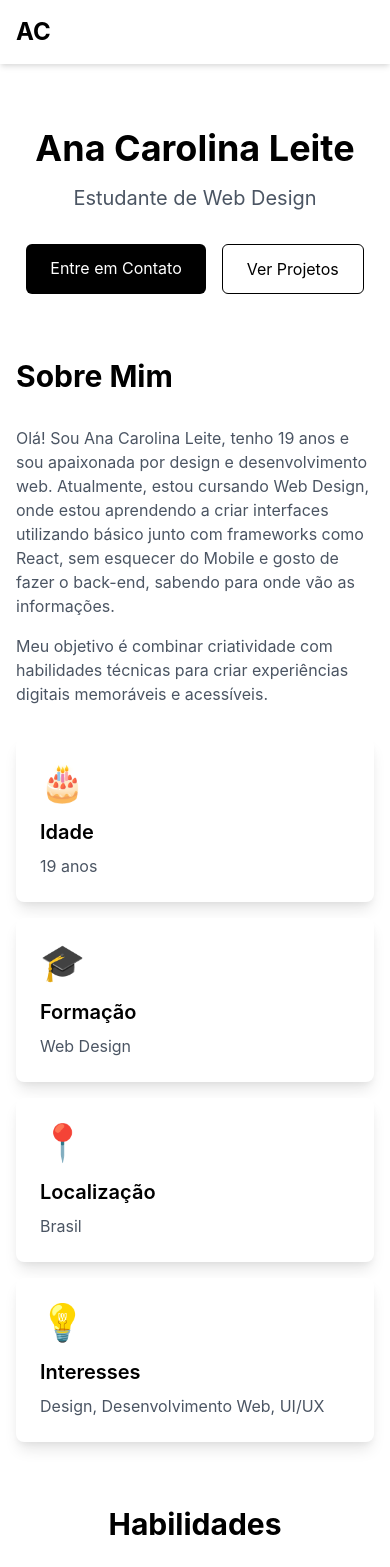
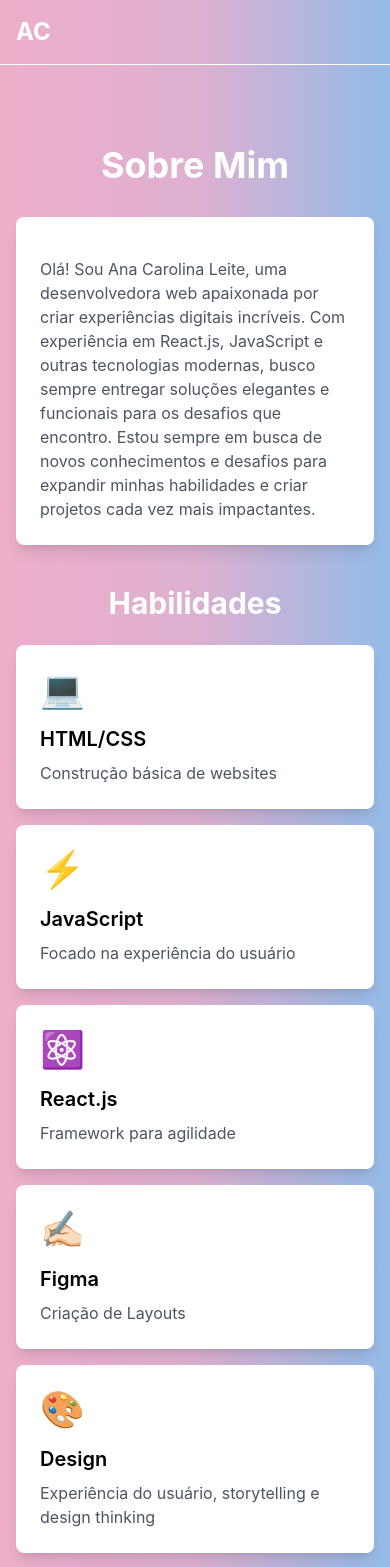
Before and after one commit to Ana-web-ui/Portif-lio, a React (Create React App) app: page / in a window 390 px wide. Shown: the top 1567 px of the page. Built offline with nearby package versions, Linux system fonts and the light colour scheme; the HTML template or start-up script is replaced by a standard one.

Commit message:
criando o gradient, arrumando a Screen About

```diff
--- a/src/App.jsx
+++ b/src/App.jsx
@@ -1,18 +1,29 @@
 import React from 'react';
-import { BrowserRouter, Routes, Route } from 'react-router-dom';
+import { BrowserRouter as Router, Routes, Route } from 'react-router-dom';
+import Header from './components/Header/Header';
+import Footer from './components/Footer/Footer';
 import About from './Screens/About';
+import Contact from './Screens/Contact';
 import Project from './Screens/Project';
-import Contact from './Screens/Contact';
+import GradientBackground from './components/GradientBackground/GradientBackground';
 
-const App = () => {
+function App() {
   return (
-    <BrowserRouter>
-      <Routes>
-        <Route path="/" element={<About />} />
-        <Route path="/projects" element={<Project />} />
-        <Route path="/contact" element={<Contact />} />
-      </Routes>
-    </BrowserRouter>
+    <Router>
+      <GradientBackground>
+        <div className="flex flex-col min-h-screen">
+          <Header />
+          <main className="flex-grow">
+            <Routes>
+              <Route path="/" element={<About />} />
+              <Route path="/contact" element={<Contact />} />
+              <Route path="/project" element={<Project />} />
+            </Routes>
+          </main>
+          <Footer />
+        </div>
+      </GradientBackground>
+    </Router>
   );
 }
 
--- a/src/Screens/About.jsx
+++ b/src/Screens/About.jsx
@@ -1,138 +1,99 @@
 import React from 'react';
 import Card from '../components/Card/Card';
-import Header from '../components/Header/Header';
-import Footer from '../components/Footer/Footer';
 
 const About = () => {
   return (
-    <div className="min-h-screen bg-white">
-      <Header />
+    <div className="min-h-screen bg-gradient-to-r from-[#EEAECA] via-[#DEB0D0] via-[#C9B3D7] via-[#B0B7E0] to-[#94BBE9] py-16">
+      <div className="container mx-auto px-4">
+        <div className="max-w-3xl mx-auto">
+          <h1 className="text-4xl font-bold text-white mb-8 text-center">Sobre Mim</h1>
+          <Card
+            className="bg-white/10 backdrop-blur-sm rounded-lg p-8 text-white mb-8"
+            description="Olá! Sou Ana Carolina Leite, uma desenvolvedora web apaixonada por criar experiências digitais incríveis. Com experiência em React.js, JavaScript e outras tecnologias modernas, busco sempre entregar soluções elegantes e funcionais para os desafios que encontro. Estou sempre em busca de novos conhecimentos e desafios para expandir minhas habilidades e criar projetos cada vez mais impactantes."
+          />
 
-      <main className="max-w-7xl mx-auto px-4 sm:px-6 lg:px-8 py-16">
-        {/* Hero Section */}
-        <section className="text-center mb-16">
-          <h1 className="text-4xl md:text-5xl font-bold text-black mb-4">
-            Ana Carolina Leite
-          </h1>
-          <p className="text-xl text-gray-600 mb-8">
-            Estudante de Web Design
-          </p>
-          <div className="flex justify-center space-x-4">
-            <a href="#contact" className="px-6 py-3 bg-black text-white rounded-md hover:bg-gray-800 transition-colors">
-              Entre em Contato
-            </a>
-            <a href="#projects" className="px-6 py-3 border border-black text-black rounded-md hover:bg-gray-100 transition-colors">
-              Ver Projetos
-            </a>
-          </div>
-        </section>
+          {/* Seção de Habilidades */}
+          <h2 className="text-3xl font-bold text-white mb-6 pt-10 text-center">Habilidades</h2>
+          <div className="grid grid-cols-1 md:grid-cols-2 lg:grid-cols-3 gap-4">
+            <Card
+              className="bg-white/10 backdrop-blur-sm rounded-lg p-6 text-white"
+              title="HTML/CSS"
+              description="Construção básica de websites"
+              icon="💻"
+            />
 
-        {/* About Section */}
-        <section className="mb-16">
-          <h2 className="text-3xl font-bold text-black mb-8 text-left">Sobre Mim</h2>
-          <div className="grid grid-cols-1 md:grid-cols-2 gap-8">
-            <div className="space-y-4">
-              <p className="text-gray-600">
-                Olá! Sou Ana Carolina Leite, tenho 19 anos e sou apaixonada por design e desenvolvimento web.
-                Atualmente, estou cursando Web Design, onde estou aprendendo a criar interfaces utilizando básico junto com frameworks como React, sem esquecer do Mobile e gosto de fazer o back-end, sabendo para onde vão as informações.
-              </p>
-              <p className="text-gray-600">
-                Meu objetivo é combinar criatividade com habilidades técnicas para criar experiências digitais
-                memoráveis e acessíveis.
-              </p>
-            </div>
-            <div className="grid grid-cols-1 sm:grid-cols-2 gap-4">
             <Card
-                title="Idade"
-                description="19 anos"
-                icon="🎂"
+              className="bg-white/10 backdrop-blur-sm rounded-lg p-6 text-white"
+              title="JavaScript"
+              description="Focado na experiência do usuário"
+              icon="⚡️"
             />
+
             <Card
-                title="Formação"
-                description="Web Design"
-                icon="🎓"
-              />
-              <Card
-                title="Localização"
-                description="Brasil"
-                icon="📍"
-              />
-              <Card
-                title="Interesses"
-                description="Design, Desenvolvimento Web, UI/UX"
-                icon="💡"
-              />
-            </div>
-          </div>
-        </section>
-
-        {/* Skills Section */}
-        <section className="mb-16">
-          <h2 className="text-3xl font-bold text-black mb-8 text-center">Habilidades</h2>
-          <div className="grid grid-cols-2 md:grid-cols-4 gap-4">
-            <Card
-              title="HTML/CSS"
-              description="Estruturação e estilização de páginas web"
-              icon="🌐"
-            />
-            <Card
-              title="JavaScript"
-              description="Desenvolvimento de interatividade"
-              icon="⚡"
-            />
-            <Card
-              title="React"
-              description="Desenvolvimento de interfaces modernas"
+              className="bg-white/10 backdrop-blur-sm rounded-lg p-6 text-white"
+              title="React.js"
+              description="Framework para agilidade"
               icon="⚛️"
             />
+
             <Card
-              title="UI/UX"
-              description="Focando na experiência do usuário, story telling e design thinking"
-              icon="🎨"
-            />
-            <Card
+              className="bg-white/10 backdrop-blur-sm rounded-lg p-6 text-white"
               title="Figma"
-            description="Design de interfaces e experiência do usuário"
+              description="Criação de Layouts"
               icon="✍🏻"
             />
 
             <Card
-            title="Git"
-            description="Controle de versão"
-            icon="🔄"
+              className="bg-white/10 backdrop-blur-sm rounded-lg p-6 text-white"
+              title="Design"
+              description="Experiência do usuário, storytelling e design thinking"
+              icon="🎨"
             />
+
             <Card
-          title="Next.js"
-          description="Framework para desenvolvimento de aplicações web"
+              className="bg-white/10 backdrop-blur-sm rounded-lg p-6 text-white"
+              title="Banco de Dados"
+              description="Banco de dados relacional"
+              icon="💾"
+            />
+
+            <Card
+              className="bg-white/10 backdrop-blur-sm rounded-lg p-6 text-white"
+              title="Node.js"
+              description="Back-end"
               icon="📟"
             />
+
             <Card
-          title="Node.js"
-          description="Framework para desenvolvimento de aplicações web"
-          icon="💾"
-          />
-          <Card
-          title="Python"
-          description="Linguagem de programação"
-          icon="🖋️"
-          />
-          <Card
-          title="React Native"
-          description="Framework para desenvolvimento de aplicações móveis"
-          icon="📲"
-          />
-          <Card
-          title="SQL"
-          description="Linguagem de consulta estruturada"
+              className="bg-white/10 backdrop-blur-sm rounded-lg p-6 text-white"
+              title="Next.js"
+              description="Back-end"
               icon="📠"
             />
 
+            <Card
+              className="bg-white/10 backdrop-blur-sm rounded-lg p-6 text-white"
+              title="React Native"
+              description="Focado no mobile"
+              icon="📲"
+            />
 
+            <Card
+              className="bg-white/10 backdrop-blur-sm rounded-lg p-6 text-white"
+              title="Python"
+              description="Usado para back-end e Inteligência Artificial"
+              icon="🖊️"
+            />
+
+            <Card
+              className="bg-white/10 backdrop-blur-sm rounded-lg p-6 text-white"
+              title="FASTAPI"
+              description="API com banco de dados"
+              icon="🗂️"
+            />
           </div>
-        </section>
-      </main>
-
-      <Footer />
+        </div>
+      </div>
     </div>
   );
 };
--- a/src/Screens/Contact.jsx
+++ b/src/Screens/Contact.jsx
@@ -1,54 +1,24 @@
 import React from 'react';
-import { Link } from 'react-router-dom';
-import Card from '../components/Card/Card';
+
+import Text from '../components/Text/Text';
 
 const Contact = () => {
   return (
-    <div className="isolate bg-white px-6 py-24 sm:py-32 lg:px-8">
-      <div className="absolute inset-x-0 top-[-10rem] -z-10 transform-gpu overflow-hidden blur-3xl sm:top-[-20rem]" aria-hidden="true">
-        <div className="relative left-1/2 -z-10 aspect-1155/678 w-[36.125rem] max-w-none -translate-x-1/2 rotate-[30deg] bg-gradient-to-tr from-[#ff80b5] to-[#9089fc] opacity-30 sm:left-[calc(50%-40rem)] sm:w-[72.1875rem]" style={{ clipPath: "polygon(74.1% 44.1%, 100% 61.6%, 97.5% 26.9%, 85.5% 0.1%, 80.7% 2%, 72.5% 32.5%, 60.2% 62.4%, 52.4% 68.1%, 47.5% 58.3%, 45.2% 34.5%, 27.5% 76.7%, 0.1% 64.9%, 17.9% 100%, 27.6% 76.8%, 76.1% 97.7%, 74.1% 44.1%)" }}></div>
-      </div>
+    <div className="px-6 py-24 sm:py-32 lg:px-8">
       <div className="mx-auto max-w-2xl text-center">
-        <h2 className="text-4xl font-semibold tracking-tight text-balance text-gray-900 sm:text-5xl">Entre em contato comigo</h2>
-        <p className="mt-2 text-lg/8 text-gray-600">Em que eu posso ajudar você?</p>
+        <h2 className="text-4xl font-semibold tracking-tight text-balance text-white sm:text-5xl">Entre em contato comigo</h2>
+        <p className="mt-2 text-lg/8 text-gray-200">Em que eu posso ajudar você?</p>
       </div>
       <form action="#" method="POST" className="mx-auto mt-16 max-w-xl sm:mt-20">
         <div className="grid grid-cols-1 gap-x-8 gap-y-6 sm:grid-cols-2">
           <div className="sm:col-span-2">
-            <label htmlFor="email" className="block text-sm/6 font-semibold text-gray-900">Email</label>
-            <div className="mt-2.5">
-              <Card type="email" name="email" id="email" autoComplete="email" className="block w-full rounded-md bg-white px-3.5 py-2 text-base text-gray-900 outline-1 -outline-offset-1 outline-gray-300 placeholder:text-gray-400 focus:outline-2 focus:-outline-offset-2 focus:outline-indigo-600" />
-            </div>
+            <label htmlFor="email" className="block text-sm/6 font-semibold text-white">Email</label>
+            <Text text="anacarolinaleite1401@gmail.com" />
           </div>
           <div className="sm:col-span-2">
-            <label htmlFor="phone-number" className="block text-sm/6 font-semibold text-gray-900">Número de telefone</label>
-            <div className="mt-2.5">
-              <div className="flex rounded-md bg-white outline-1 -outline-offset-1 outline-gray-300 has-[input:focus-within]:outline-2 has-[input:focus-within]:-outline-offset-2 has-[input:focus-within]:outline-indigo-600">
-                <Card type="text" name="phone-number" id="phone-number" className="block min-w-0 grow py-1.5 pr-3 pl-1 text-base text-gray-900 placeholder:text-gray-400 focus:outline-none sm:text-sm/6" placeholder="(DDD) 1234-5678" />
-              </div>
-            </div>
+            <label htmlFor="phone-number" className="block text-sm/6 font-semibold text-white">Número de telefone</label>
+            <Text text="(11) 93291-4810" />
           </div>
-          <div className="sm:col-span-2">
-            <label htmlFor="message" className="block text-sm/6 font-semibold text-gray-900">Mensagem</label>
-            <div className="mt-2.5">
-              <textarea name="message" id="message" rows="4" className="block w-full rounded-md bg-white px-3.5 py-2 text-base text-gray-900 outline-1 -outline-offset-1 outline-gray-300 placeholder:text-gray-400 focus:outline-2 focus:-outline-offset-2 focus:outline-indigo-600"></textarea>
-            </div>
-          </div>
-          <div className="flex gap-x-4 sm:col-span-2">
-            <div className="flex h-6 items-center">
-              <button type="button" className="flex w-8 flex-none cursor-pointer rounded-full bg-gray-200 p-px ring-1 ring-gray-900/5 transition-colors duration-200 ease-in-out ring-inset focus-visible:outline-2 focus-visible:outline-offset-2 focus-visible:outline-indigo-600" role="switch" aria-checked="false" aria-labelledby="switch-1-label">
-                <span className="sr-only">Concordar com as políticas</span>
-                <span aria-hidden="true" className="size-4 translate-x-0 transform rounded-full bg-white shadow-xs ring-1 ring-gray-900/5 transition duration-200 ease-in-out"></span>
-              </button>
-            </div>
-            <label className="text-sm/6 text-gray-600" id="switch-1-label">
-              Ao selecionar isso, você concorda com nossa
-              <Link to="/privacy" className="font-semibold text-indigo-600">política&nbsp;de privacidade</Link>.
-            </label>
-          </div>
-        </div>
-        <div className="mt-10">
-          <Card type="submit" className="block w-full rounded-md bg-indigo-600 px-3.5 py-2.5 text-center text-sm font-semibold text-white shadow-xs hover:bg-indigo-500 focus-visible:outline-2 focus-visible:outline-offset-2 focus-visible:outline-indigo-600">Enviar mensagem</Card>
         </div>
       </form>
     </div>
--- a/src/Screens/Project.jsx
+++ b/src/Screens/Project.jsx
@@ -3,84 +3,54 @@
 
 const Project = () => {
   return (
-    <section className="min-h-screen bg-white py-20 px-4 sm:px-6 lg:px-8">
-      <div className="max-w-7xl mx-auto">
-        <h2 className="text-4xl font-bold text-black mb-12 text-center">
-          My Projects
-        </h2>
-
+    <div className="min-h-screen bg-gradient-to-r from-[#EEAECA] via-[#DEB0D0] via-[#C9B3D7] via-[#B0B7E0] to-[#94BBE9] py-16">
+      <div className="container mx-auto px-4">
+        <h1 className="text-4xl font-bold text-white mb-8 text-center">Meus Projetos</h1>
         <div className="grid grid-cols-1 md:grid-cols-2 lg:grid-cols-3 gap-8">
-          {/* Project Card 1 */}
-          <div className="bg-white rounded-lg shadow-lg overflow-hidden border border-gray-200 hover:shadow-xl transition-shadow duration-300">
-            <div className="p-6">
-              <h3 className="text-2xl font-semibold text-black mb-4">Project Title</h3>
-              <p className="text-gray-700 mb-4">
-                A brief description of your project. Highlight the main features and technologies used.
-              </p>
-              <div className="flex flex-wrap gap-2 mb-4">
-                <span className="px-3 py-1 bg-gray-100 text-gray-800 rounded-full text-sm">React</span>
-                <span className="px-3 py-1 bg-gray-100 text-gray-800 rounded-full text-sm">Node.js</span>
-                <span className="px-3 py-1 bg-gray-100 text-gray-800 rounded-full text-sm">MongoDB</span>
-              </div>
-              <div className="flex space-x-4">
-                <Link to="/" className="px-4 py-2 bg-black text-white rounded-md hover:bg-gray-800 transition-colors">
-                  Live Demo
-                </Link>
-                <Link to="/" className="px-4 py-2 border border-black text-black rounded-md hover:bg-gray-100 transition-colors">
-                  Source Code
-                </Link>
-              </div>
+          {/* Projeto 1 */}
+          <div className="bg-white/10 backdrop-blur-sm rounded-lg p-6 text-white">
+            <h3 className="text-xl font-semibold mb-4">Portfólio Pessoal</h3>
+            <p className="mb-4">
+              Desenvolvimento de um portfólio pessoal utilizando React.js e Tailwind CSS,
+              com design responsivo e moderno.
+            </p>
+            <div className="flex flex-wrap gap-2">
+              <span className="px-3 py-1 bg-white/20 rounded-full text-sm">React</span>
+              <span className="px-3 py-1 bg-white/20 rounded-full text-sm">Tailwind CSS</span>
+              <span className="px-3 py-1 bg-white/20 rounded-full text-sm">JavaScript</span>
             </div>
           </div>
 
-          {/* Project Card 2 */}
-          <div className="bg-white rounded-lg shadow-lg overflow-hidden border border-gray-200 hover:shadow-xl transition-shadow duration-300">
-            <div className="p-6">
-              <h3 className="text-2xl font-semibold text-black mb-4">Project Title</h3>
-              <p className="text-gray-700 mb-4">
-                A brief description of your project. Highlight the main features and technologies used.
-              </p>
-              <div className="flex flex-wrap gap-2 mb-4">
-                <span className="px-3 py-1 bg-gray-100 text-gray-800 rounded-full text-sm">React</span>
-                <span className="px-3 py-1 bg-gray-100 text-gray-800 rounded-full text-sm">Node.js</span>
-                <span className="px-3 py-1 bg-gray-100 text-gray-800 rounded-full text-sm">MongoDB</span>
-              </div>
-              <div className="flex space-x-4">
-                <Link to="/" className="px-4 py-2 bg-black text-white rounded-md hover:bg-gray-800 transition-colors">
-                  Live Demo
-                </Link>
-                <Link to="/" className="px-4 py-2 border border-black text-black rounded-md hover:bg-gray-100 transition-colors">
-                  Source Code
-                </Link>
-              </div>
+          {/* Projeto 2 */}
+          <div className="bg-white/10 backdrop-blur-sm rounded-lg p-6 text-white">
+            <h3 className="text-xl font-semibold mb-4">E-commerce</h3>
+            <p className="mb-4">
+              Plataforma de e-commerce com carrinho de compras, autenticação de usuários
+              e integração com pagamentos.
+            </p>
+            <div className="flex flex-wrap gap-2">
+              <span className="px-3 py-1 bg-white/20 rounded-full text-sm">React</span>
+              <span className="px-3 py-1 bg-white/20 rounded-full text-sm">Node.js</span>
+              <span className="px-3 py-1 bg-white/20 rounded-full text-sm">MongoDB</span>
             </div>
           </div>
 
-          {/* Project Card 3 */}
-          <div className="bg-white rounded-lg shadow-lg overflow-hidden border border-gray-200 hover:shadow-xl transition-shadow duration-300">
-            <div className="p-6">
-              <h3 className="text-2xl font-semibold text-black mb-4">Project Title</h3>
-              <p className="text-gray-700 mb-4">
-                A brief description of your project. Highlight the main features and technologies used.
-              </p>
-              <div className="flex flex-wrap gap-2 mb-4">
-                <span className="px-3 py-1 bg-gray-100 text-gray-800 rounded-full text-sm">React</span>
-                <span className="px-3 py-1 bg-gray-100 text-gray-800 rounded-full text-sm">Node.js</span>
-                <span className="px-3 py-1 bg-gray-100 text-gray-800 rounded-full text-sm">MongoDB</span>
-              </div>
-              <div className="flex space-x-4">
-                <Link to="/" className="px-4 py-2 bg-black text-white rounded-md hover:bg-gray-800 transition-colors">
-                  Live Demo
-                </Link>
-                <Link to="/" className="px-4 py-2 border border-black text-black rounded-md hover:bg-gray-100 transition-colors">
-                  Source Code
-                </Link>
-              </div>
+          {/* Projeto 3 */}
+          <div className="bg-white/10 backdrop-blur-sm rounded-lg p-6 text-white">
+            <h3 className="text-xl font-semibold mb-4">App de Gerenciamento</h3>
+            <p className="mb-4">
+              Aplicativo de gerenciamento de tarefas com funcionalidades de drag-and-drop
+              e notificações em tempo real.
+            </p>
+            <div className="flex flex-wrap gap-2">
+              <span className="px-3 py-1 bg-white/20 rounded-full text-sm">React Native</span>
+              <span className="px-3 py-1 bg-white/20 rounded-full text-sm">Firebase</span>
+              <span className="px-3 py-1 bg-white/20 rounded-full text-sm">Redux</span>
             </div>
           </div>
         </div>
       </div>
-    </section>
+    </div>
   );
 };
 
--- a/src/components/Footer/Footer.jsx
+++ b/src/components/Footer/Footer.jsx
@@ -1,23 +1,14 @@
 import React from 'react';
+
 
 const Footer = () => {
   return (
-    <footer className="bg-white border-t">
-      <div className="max-w-7xl mx-auto px-4 sm:px-6 lg:px-8 py-8">
-        <div className="flex flex-col md:flex-row justify-between items-center">
-          <div className="text-gray-600 mb-4 md:mb-0">
-            © 2025 Ana Carolina Leite. Todos os direitos reservados.
-          </div>
-          <div className="flex space-x-6">
-            <a href="https://github.com/Ana-web-ui" target="_blank" rel="noopener noreferrer" className="text-gray-600 hover:text-black transition-colors">
-              GitHub
-            </a>
-            <a href="www.linkedin.com/in/ana-leite-4a404a313" target="_blank" rel="noopener noreferrer" className="text-gray-600 hover:text-black transition-colors">
-              LinkedIn
-            </a>
-            <a href="anacarolinaleite1401@gmail.com" className="text-gray-600 hover:text-black transition-colors">
-              Email
-            </a>
+    <footer className="bg-gradient-to-r from-[#EEAECA] via-[#DEB0D0] via-[#C9B3D7] via-[#B0B7E0] to-[#94BBE9] py-8">
+            <div className="h-[1px] bg-white/50 mt-4"></div>
+      <div className="container  items-center">
+        <div className="flex flex-col justify-between items-center">
+          <div className="text-white mb-4 md:mb-0">
+            <p>&copy; 2025 Ana Carolina Leite. Todos os direitos reservados.</p>
           </div>
         </div>
       </div>
--- /dev/null
+++ b/src/components/GradientBackground/GradientBackground.jsx
@@ -0,0 +1,19 @@
+import React from 'react';
+
+const GradientBackground = ({ children }) => {
+  return (
+    <div className="min-h-screen relative">
+      <div
+        className="fixed inset-0 -z-10"
+        style={{
+          background: 'linear-gradient(to right, #EEAECA 0%, #DEB0D0 18%, #C9B3D7 41%, #B0B7E0 69%, #94BBE9 100%)',
+          width: '100%',
+          height: '100%'
+        }}
+      />
+      {children}
+    </div>
+  );
+};
+
+export default GradientBackground;
--- a/src/components/Header/Header.jsx
+++ b/src/components/Header/Header.jsx
@@ -3,19 +3,26 @@
 
 const Header = () => {
   return (
-    <header className="bg-white shadow-md">
-      <nav className="max-w-7xl mx-auto px-4 sm:px-6 lg:px-8 py-4">
+    <header className="bg-gradient-to-r from-[#EEAECA] via-[#DEB0D0] via-[#C9B3D7] via-[#B0B7E0] to-[#94BBE9] py-4">
+      <nav className="container mx-auto px-4">
         <div className="flex justify-between items-center">
-          <div className="text-2xl font-bold text-black">
+          <Link to="/" className="text-2xl font-bold text-white">
             AC
-          </div>
-          <div className="hidden md:flex space-x-8">
-            <Link to="/" className="text-gray-600 hover:text-black transition-colors">Sobre</Link>
-            <Link to="/projects" className="text-gray-600 hover:text-black transition-colors">Projetos</Link>
-            <Link to="/contact" className="text-gray-600 hover:text-black transition-colors">Contato</Link>
+          </Link>
+          <div className="hidden md:flex space-x-6">
+            <Link to="/" className="text-white hover:text-gray-200 transition-colors">
+              Início
+            </Link>
+            <Link to="/project" className="text-white hover:text-gray-200 transition-colors">
+              Projetos
+            </Link>
+            <Link to="/contact" className="text-white hover:text-gray-200 transition-colors">
+              Contato
+            </Link>
           </div>
         </div>
       </nav>
+      <div className="h-[1px] bg-white/100 mt-4"></div>
     </header>
   );
 };
--- /dev/null
+++ b/src/components/Text/Text.jsx
@@ -0,0 +1,11 @@
+import React from 'react'
+
+const Text = ({ text }) => {
+    return (
+        <div className="mt-2.5">
+            <p className="text-gray-200 bg-white/10 backdrop-blur-sm rounded-lg p-3">{text}</p>
+        </div>
+    )
+}
+
+export default Text;
--- a/src/index.css
+++ b/src/index.css
@@ -10,3 +10,7 @@
   -webkit-font-smoothing: antialiased;
   -moz-osx-font-smoothing: grayscale;
 }
+
+.custom-gradient {
+  @apply bg-gradient-to-br from-indigo-500 via-purple-500 to-pink-500;
+}
```
Also changed, not shown: package.json (+7 -6 lines), postcss.config.js (+8 -1 lines), 2 other files (tests, documents, lock files or other folders). Lines whose indentation alone changed are shown as unchanged.
